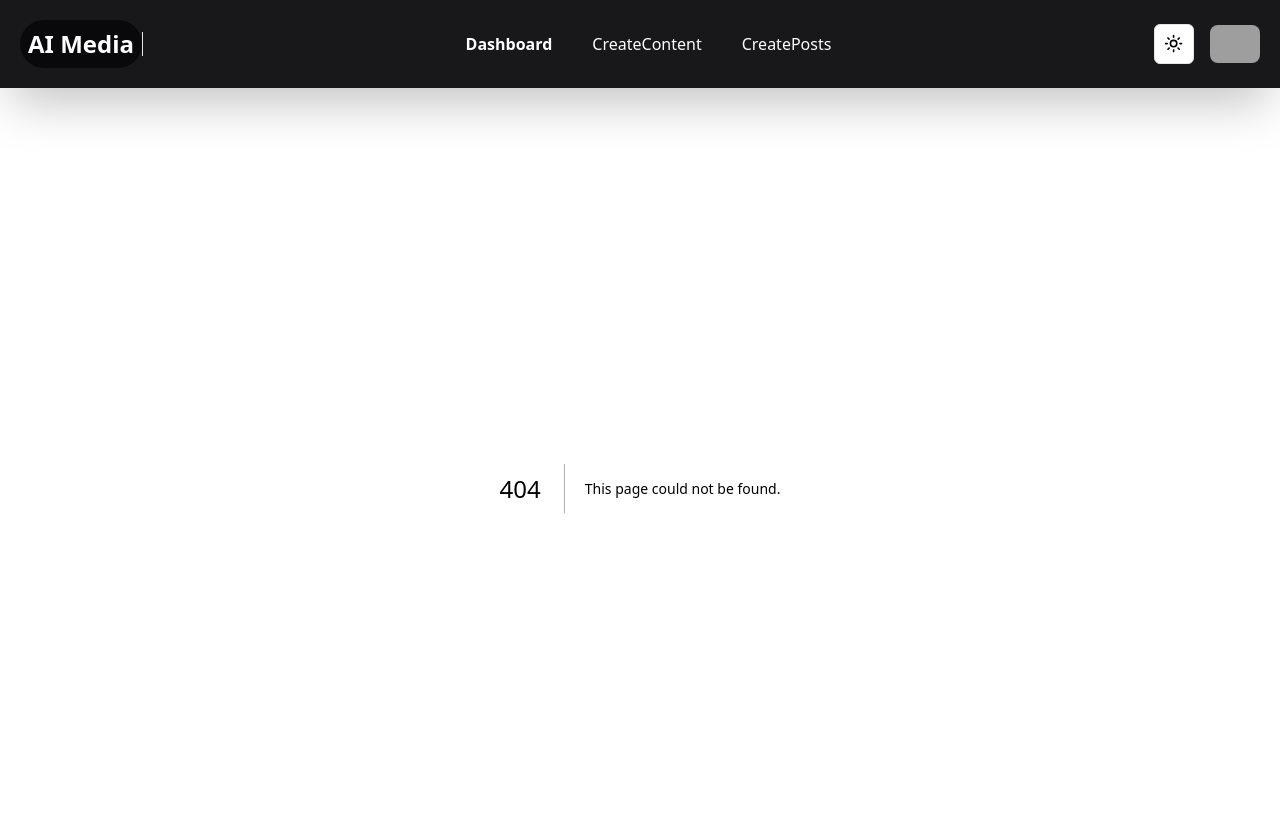
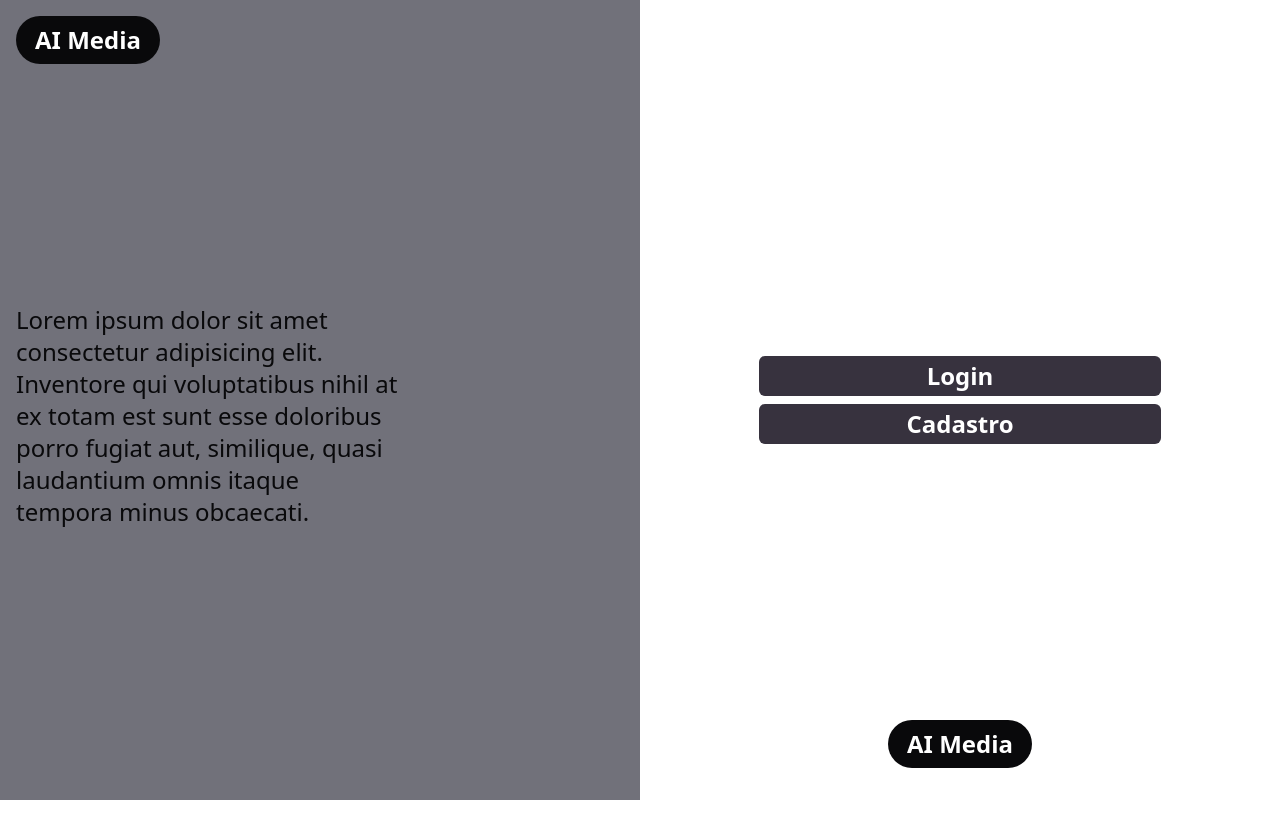
Before and after one commit to RelancioBorgesDev/AI-Media, a Next.js app: page /auth in a window 1280 px wide. Before the commit this address had no page. Shown: the top 838 px of the page. After the commit the page ends 800 px from the top, so only its background shows below. Built offline with nearby package versions, Linux system fonts and the light colour scheme; grey boxes are pictures that could not be loaded.

Commit message:
Adicionado tela auth

```diff
--- /dev/null
+++ b/src/app/(auth)/auth/page.tsx
@@ -0,0 +1,36 @@
+"use client";
+import Logo from "@/components/logo";
+import { Button } from "@/components/ui/button";
+import Link from "next/link";
+import React from "react";
+
+export default function Auth() {
+  return (
+    <main className="grid grid-cols-2">
+      <div className=" bg-zinc-500 h-screen flex justify-around flex-col">
+        <div className="flex flex-col  h-full p-4 gap-60">
+          <Logo />
+          <p className="text-2xl w-96 text-start">
+            Lorem ipsum dolor sit amet consectetur adipisicing elit. Inventore
+            qui voluptatibus nihil at ex totam est sunt esse doloribus porro
+            fugiat aut, similique, quasi laudantium omnis itaque tempora minus
+            obcaecati.
+          </p>
+        </div>
+      </div>
+      <div className="relative flex flex-col p-5 h-screen justify-center items-center ">
+        <div className="w-[402px] flex flex-col gap-2">
+          <Button className="w-full bg-[#37323E] text-white font-bold text-2xl">
+            <Link href="/login">Login</Link>
+          </Button>
+          <Button className="w-full bg-[#37323E] text-white font-bold text-2xl">
+            <Link href="/signin">Cadastro</Link>
+          </Button>
+        </div>
+        <span className="absolute bottom-8">
+          <Logo />
+        </span>
+      </div>
+    </main>
+  );
+}
--- /dev/null
+++ b/src/app/(auth)/layout.tsx
@@ -0,0 +1,10 @@
+import React, { ReactNode } from "react";
+import { Metadata } from 'next'
+
+export const metadata: Metadata = {
+  title: 'Auth',
+}
+
+export default function AuthLayout({ children }: { children: ReactNode }) {
+  return <div className="">{children}</div>;
+}
--- /dev/null
+++ b/src/app/(dashboard)/layout.tsx
@@ -0,0 +1,11 @@
+import Header from "@/components/header";
+import React, { ReactNode } from "react";
+
+export default function DashboardLayout({ children }: { children: ReactNode }) {
+  return (
+    <div>
+      <Header />
+      {children}
+    </div>
+  );
+}
--- a/src/app/ThemeMain.tsx
+++ /dev/null
@@ -1,11 +0,0 @@
-"use client";
-import { ThemeProvider } from "@/components/theme/theme-provider";
-import React, { ReactNode } from "react";
-
-export default function ThemeMain({ children }: { children: ReactNode }) {
-  return (
-    <ThemeProvider attribute="class" defaultTheme="system">
-      {children}
-    </ThemeProvider>
-  );
-}
--- a/src/app/layout.tsx
+++ b/src/app/layout.tsx
@@ -2,8 +2,6 @@
 import type { Metadata } from "next";
 import { Inter } from "next/font/google";
 import "./globals.css";
-import Header from "@/components/header";
-import ThemeMain from "./ThemeMain";
 import { ThemeProvider } from "@/components/theme/theme-provider";
 import { ReactNode } from "react";
 
@@ -12,7 +10,7 @@ const inter = Inter({ subsets: ["latin"] });
 export default function RootLayout({ children }: { children: ReactNode }) {
   return (
     <>
-      <html lang="en" suppressHydrationWarning>
+      <html lang="en">
         <head />
         <body>
           <ThemeProvider
@@ -21,7 +19,6 @@ export default function RootLayout({ children }: { children: ReactNode }) {
             enableSystem
             disableTransitionOnChange
           >
-            <Header />
             {children}
           </ThemeProvider>
         </body>
--- a/src/components/logo.tsx
+++ b/src/components/logo.tsx
@@ -3,7 +3,7 @@ import React from "react";
 
 export default function Logo() {
   return (
-    <span className="bg-zinc-950 p-2 rounded-full text-2xl font-bold text-white cursor-pointer">
+    <span className="w-36 bg-zinc-950 p-2 rounded-full text-2xl font-bold text-white cursor-pointer flex items-center justify-center">
       <Link href={"/"}>AI Media</Link>
     </span>
   );
--- /dev/null
+++ b/src/components/ui/input.tsx
@@ -0,0 +1,25 @@
+import * as React from "react"
+
+import { cn } from "@/lib/utils"
+
+export interface InputProps
+  extends React.InputHTMLAttributes<HTMLInputElement> {}
+
+const Input = React.forwardRef<HTMLInputElement, InputProps>(
+  ({ className, type, ...props }, ref) => {
+    return (
+      <input
+        type={type}
+        className={cn(
+          "flex h-10 w-full rounded-md border border-input bg-background px-3 py-2 text-sm ring-offset-background file:border-0 file:bg-transparent file:text-sm file:font-medium placeholder:text-muted-foreground focus-visible:outline-none focus-visible:ring-2 focus-visible:ring-ring focus-visible:ring-offset-2 disabled:cursor-not-allowed disabled:opacity-50",
+          className
+        )}
+        ref={ref}
+        {...props}
+      />
+    )
+  }
+)
+Input.displayName = "Input"
+
+export { Input }
```
Also changed, not shown: src/app/(dashboard)/(profile)/settings/page.tsx (renamed from src/app/settings/page.tsx), src/app/(dashboard)/createContent/page.tsx (renamed from src/app/createContent/page.tsx), src/app/(dashboard)/createPosts/page.tsx (renamed from src/app/createPosts/page.tsx).
